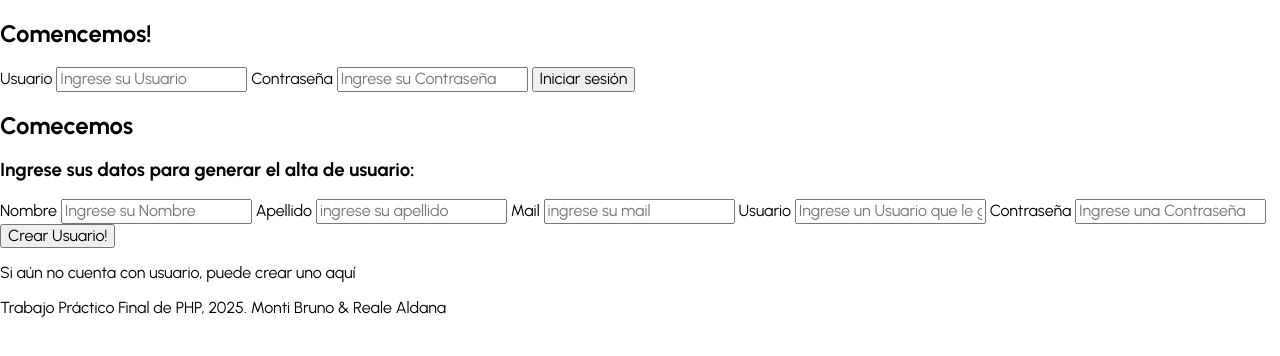
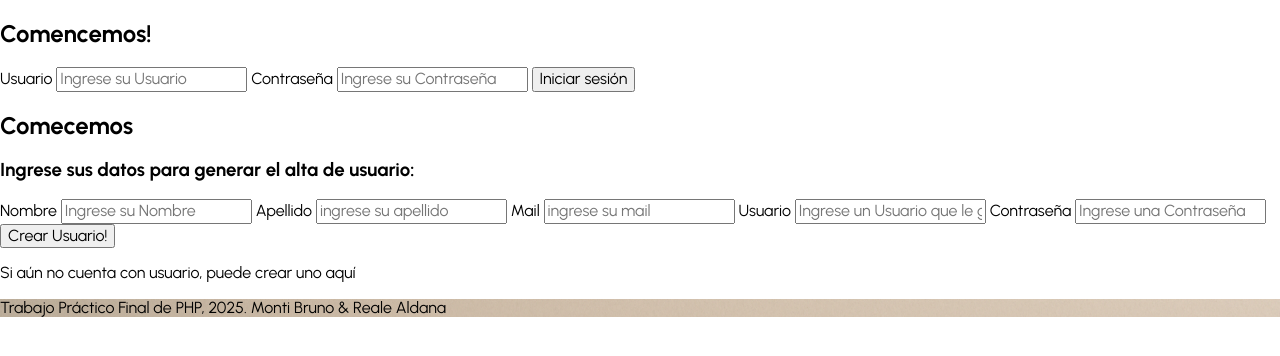
Before and after one commit to bmontilorusso/final_php_login_CRUD, a PHP site: page / in a window 1280 px wide. Shown: the top 356 px of the page. Run offline with PHP 8.4, Linux system fonts and the light colour scheme.

Commit message:
Nuevas imágenes + Ajustes varios

```diff
--- a/css/styles.css
+++ b/css/styles.css
@@ -1,4 +1,6 @@
 /* Trabajo FINAL PHP - Monti Bruno & Reale Aldana */
+
+/* Globales */
 
 /* Reservado para root */
 
@@ -7,3 +9,8 @@
 body {
     font-family: 'Urbanist', sans-serif;
 }
+
+.lateral-derecho {
+    background-image: url(../../final_php_login_CRUD/img/Fondo_login.png);
+
+}
--- a/index.html
+++ b/index.html
@@ -20,6 +20,8 @@
 </head>
 
 <body>
+    <!-- Contenido Lateral Izquierdo (Formularios + Footer DED) -->
+    <div class="lateral-izquierdo">
         <!-- Formulario de inicio se Sesión (LogIn) -->
         <form class="form form-login" action="../final_php_login_CRUD/php/login.php" method="POST">
             <h2>Comencemos!</h2>
@@ -57,17 +59,20 @@
 
             <button class="button" type="submit">Crear Usuario!</button>
 
-    </form>
+        </form> <!-- Fin del Formulario de Creación de usuario -->
 
         <!-- Link para CREAR USUARIO -->
         <p>Si aún no cuenta con usuario, puede crear uno <span>aquí</span></p>
 
+    </div>
+
+    <!-- Contenido Lateral Derecho (imagen + Footer IZQ) -->
+    <div class="lateral-derecho">
         <!-- Footer -->
         <footer class="footer">
             <p>Trabajo Práctico Final de PHP, 2025. Monti Bruno & Reale Aldana</p>
         </footer>
-
-
+    </div>
 
 </body>
 </html>
```
Also changed, not shown: img/Fondo_login.png (added), img/Logo.png (added). Lines whose indentation alone changed are shown as unchanged.
